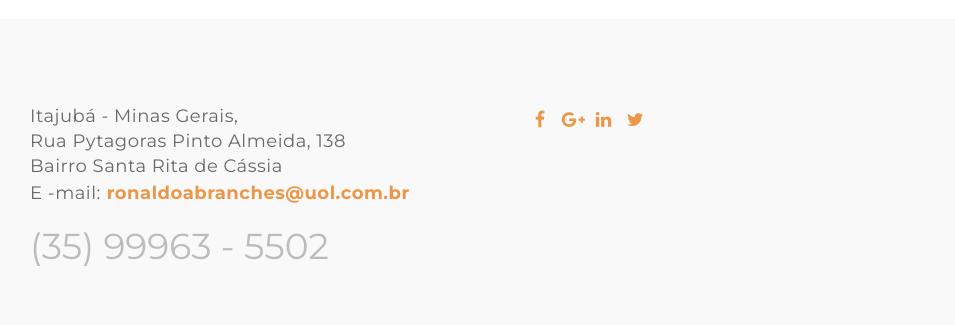
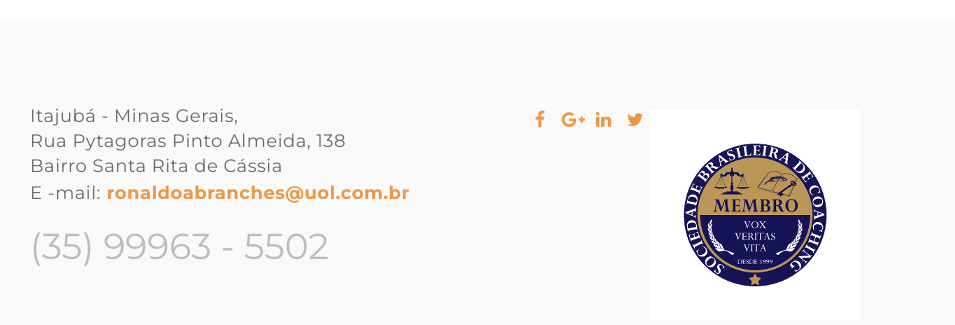
Before and after one commit to marcelojrhonorio/coaching-site, a plain HTML site: page coaching.html in a window 1280 px wide. Shown: the part 1049-1374 px from the top of the page, 325-1280 px from the left. Drawn offline with Linux system fonts and the light colour scheme; a web font is replaced by a local one.

Commit message:
Add files via upload

```diff
--- a/coaching.html
+++ b/coaching.html
@@ -212,6 +212,7 @@
                         <li><a class="icon icon-sm icon-primary fa-google-plus" href="#"></a></li>
                         <li><a class="icon icon-sm icon-primary fa-linkedin" href="#"></a></li>
                         <li><a class="icon icon-sm icon-primary fa-twitter" href="#"></a></li>
+                        <img src="images/vox-veritas.png">
                     </ul>
                 </div>
             </div>
```
Also changed, not shown: consultoria.html (+1 -0 lines), contato.html (+1 -0 lines), galeria.html (+1 -0 lines), minha-historia.html (+1 -0 lines), palestras.html (+1 -0 lines), treinamentos.html (+1 -0 lines).
